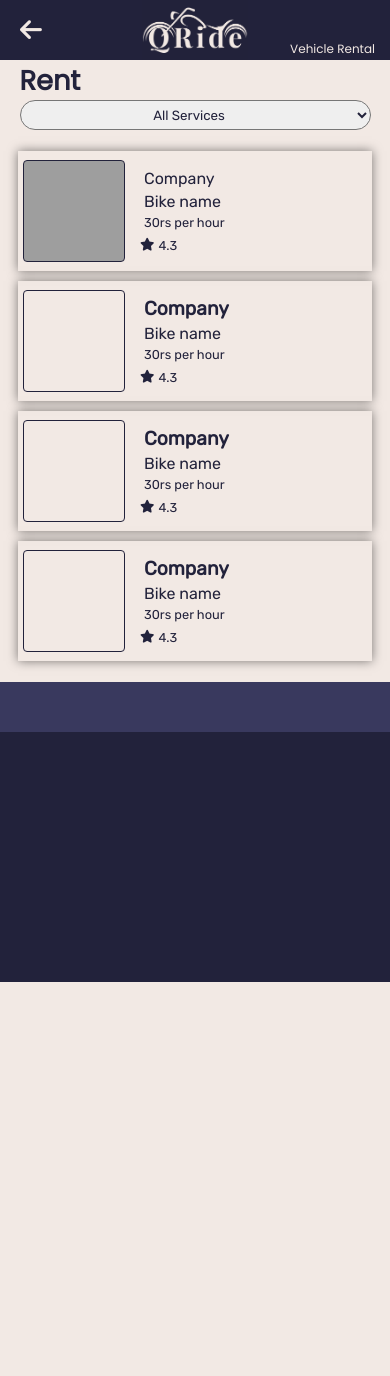
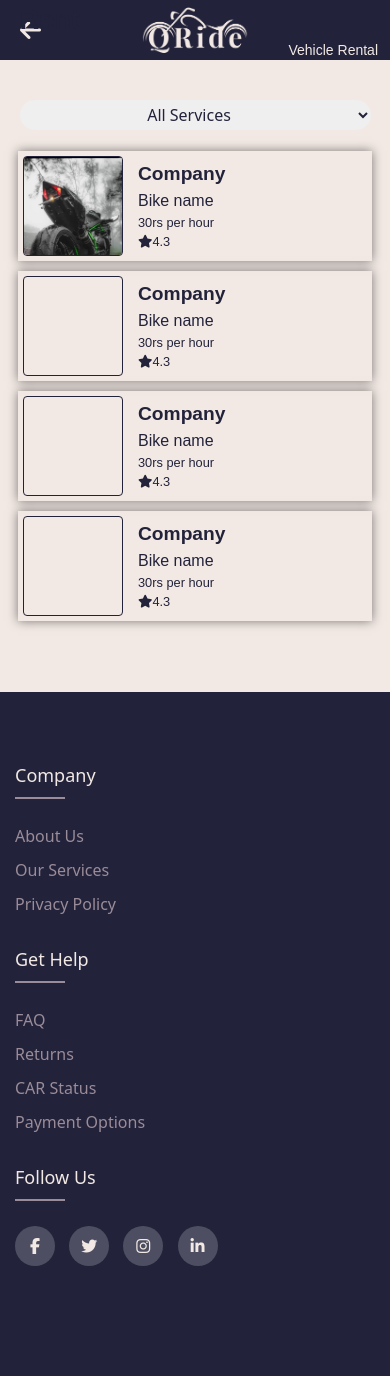
Before and after one commit to rasika2670/QRides, a PHP site: page /rent.html in a window 390 px wide. Before the commit the page ends 982 px from the top, so only its background shows below. Run offline with PHP 8.4, Linux system fonts and the light colour scheme; style sheets or scripts are compiled from the project's sources; grey boxes are pictures that could not be loaded.

Commit message:
added footer in rent.html .

```diff
--- a/common.css
+++ b/common.css
@@ -1,6 +1,6 @@
 *{
     margin: 0px;
-    color: #F2E9E4;
+    color: #22223b;
     font-family: 'Rubik', sans-serif;
 }
 
@@ -15,10 +15,6 @@
     align-items: center;
     justify-content: center;
     font-size: 2rem;
-}
-
-.QR{
-    font-weight: bold;
 }
 
 .vr
@@ -47,3 +43,86 @@
     height: 50px;
     background-color: #39395e;
 }
+
+    .container{
+        max-width: 1170px;
+        margin:auto;
+    }
+    .row{
+        display: flex;
+        flex-wrap: wrap;
+    }
+    ul{
+        list-style: none;
+    }
+    .footer{
+        background-color: #24262b;
+        padding: 70px 0;
+    }
+    .footer-col{
+    width: 25%;
+    padding: 0 15px;
+    }
+    .footer-col h4{
+        font-size: 18px;
+        color: #ffffff;
+        text-transform: capitalize;
+        margin-bottom: 35px;
+        font-weight: 500;
+        position: relative;
+    }
+    .footer-col h4::before{
+        content: '';
+        position: absolute;
+        left:0;
+        bottom: -10px;
+        background-color: #e91e63;
+        height: 2px;
+        box-sizing: border-box;
+        width: 50px;
+    }
+    .footer-col ul li:not(:last-child){
+        margin-bottom: 10px;
+    }
+    .footer-col ul li a{
+        font-size: 16px;
+        text-transform: capitalize;
+        color: #ffffff;
+        text-decoration: none;
+        font-weight: 300;
+        color: #bbbbbb;
+        display: block;
+        transition: all 0.3s ease;
+    }
+    .footer-col ul li a:hover{
+        color: #ffffff;
+        padding-left: 8px;
+    }
+    .footer-col .social-links a{
+        display: inline-block;
+        height: 40px;
+        width: 40px;
+        background-color: rgba(255,255,255,0.2);
+        margin:0 10px 10px 0;
+        text-align: center;
+        line-height: 40px;
+        border-radius: 50%;
+        color: #ffffff;
+        transition: all 0.5s ease;
+    }
+    .footer-col .social-links a:hover{
+        color: #24262b;
+        background-color: #ffffff;
+    }
+
+    @media(max-width: 767px){
+    .footer-col{
+        width: 50%;
+        margin-bottom: 30px;
+    }
+    }
+    @media(max-width: 574px){
+    .footer-col{
+        width: 100%;
+    }
+    }
--- a/product.css
+++ b/product.css
@@ -53,6 +53,7 @@
 
 #bookNowBtn{
     background-color: #22223b;
+    color: #F2E9E4;
     font-size: 1.3rem;
     margin: 1.5rem;
     position: relative;
--- a/rent.css
+++ b/rent.css
@@ -38,7 +38,8 @@
     display: flex;
     position: relative;
 }
-.info p{
+
+p{
     color: #22223b;
     font-family: 'Rubik', sans-serif;
     margin: 4px;
--- a/rent.html
+++ b/rent.html
@@ -5,26 +5,24 @@
     <meta name="viewport" content="width=device-width, initial-scale=1.0">
     <title>Rent</title>
     <link rel="stylesheet" href="rent.css">
-    <link rel="stylesheet" href="common.css">
-    <link rel="stylesheet" href="https://fonts.googleapis.com/css2?family=Playfair+Display&display=swap">
-    <link rel="stylesheet" href="https://fonts.googleapis.com/css2?family=Poppins&display=swap">
+    <link rel="stylesheet" href="main.css">
     <link rel="stylesheet" href="https://cdnjs.cloudflare.com/ajax/libs/font-awesome/6.5.1/css/all.min.css" integrity="sha512-DTOQO9RWCH3ppGqcWaEA1BIZOC6xxalwEsw9c2QQeAIftl+Vegovlnee1c9QX4TctnWMn13TZye+giMm8e2LwA==" crossorigin="anonymous" referrerpolicy="no-referrer" />
-    <link rel="stylesheet" href="https://fonts.googleapis.com/css2?family=Rubik&display=swap">
 </head>
 
-<body>
+<body class="flex flex-col gap-0 bg-Twhite text-white w-[100vw]">
     <header>
-        <div class="navbar">
-            <div class="back-icon">
-                <a href="home.html">
-                    <i class="fa-solid fa-arrow-left"></i>
+        <div class="bg-Bpurple h-[60px] flex items-center justify-center">
+            <div class="absolute left-5 text-2xl">
+                <a href="index.html">
+                    <i class="fa-solid fa-arrow-left" style="color: #f2e9e4;"></i>
                 </a>
             </div>
-            <img src="Images/logo.jpg" style="height: 60px;">
-            <p class="vr">Vehicle Rental</p>
+            <a href="index.html"><img src="Images/logo.jpg" style="height: 60px;"></a>
+            <p class="absolute right-2 text-sm top-10 pr-1 font-poppins text-Twhite">
+                Vehicle Rental
+            </p>
         </div>
     </header>
-
     <p class="rent">Rent</p>
     <div class="search">
         <select class="search-select">
@@ -34,9 +32,13 @@
 
     <div class="main">
         <div class="info">
-            <div class="img" style="background-image: url('blue\ bike.jpeg');"></div>
+            <div class="img overflow-hidden">
+                <a href="product.html">
+                    <img src="Images/bg.jpg" class="object-cover">
+                </a>
+            </div>
             <div class="content">
-                <p class="pop">Company</p>
+                <p class="company-name">Company</p>
                 <p class="bike-name">Bike name</p>
                 <p class="price" style="font-size: 0.8rem;">30rs per hour</p>
                 <div class="pr">
@@ -83,8 +85,127 @@
         </div>
     </div>
 
-    <footer>
-        <div class="foot"></div>
-    </footer>
+
+  <footer class="footer">
+    <div class="container">
+        <div class="row ">
+            <div class="footer-col ">
+                <h4>company</h4>
+                <ul>
+                    <li><a href="#">about us</a></li>
+                    <li><a href="#">our services</a></li>
+                    <li><a href="#">privacy policy</a></li>
+                </ul>
+            </div>
+            <div class="footer-col">
+                <h4>get help</h4>
+                <ul class="list-none">
+                    <li><a href="#">FAQ</a></li>
+                    <li><a href="#">returns</a></li>
+                    <li><a href="#">CAR status</a></li>
+                    <li><a href="#">payment options</a></li>
+                </ul>
+            </div>
+
+            <div class="footer-col">
+                <h4>follow us</h4>
+                <div class="social-links">
+                    <a href="#"><i class="fab fa-facebook-f"></i></a>
+                    <a href="#"><i class="fab fa-twitter"></i></a>
+                    <a href="#"><i class="fab fa-instagram"></i></a>
+                    <a href="#"><i class="fab fa-linkedin-in"></i></a>
+                </div>
+            </div>
+        </div>
+    </div>
+</footer>
+
+<style>
+
+    .container{
+        max-width: 1170px;
+        margin:auto;
+    }
+    .row{
+        display: flex;
+        flex-wrap: wrap;
+    }
+    ul{
+        list-style: none;
+    }
+    .footer{
+        background-color: #22223b;
+        padding: 70px 0;
+        margin-top: 50px;
+    }
+    .footer-col{
+    width: 25%;
+    padding: 0 15px;
+    }
+    .footer-col h4{
+        font-size: 18px;
+        color: #f2e9e4;
+        text-transform: capitalize;
+        margin-bottom: 35px;
+        font-weight: 500;
+        position: relative;
+    }
+    .footer-col h4::before{
+        content: '';
+        position: absolute;
+        left:0;
+        bottom: -10px;
+        background-color: #9a8c98;
+        height: 2px;
+        box-sizing: border-box;
+        width: 50px;
+    }
+    .footer-col ul li:not(:last-child){
+        margin-bottom: 10px;
+    }
+    .footer-col ul li a{
+        font-size: 16px;
+        text-transform: capitalize;
+        color: #f2e9e4;
+        text-decoration: none;
+        font-weight: 300;
+        color: #9a8c98;
+        display: block;
+        transition: all 0.3s ease;
+    }
+    .footer-col ul li a:hover{
+        color: #f2e9e4;
+        padding-left: 8px;
+    }
+    .footer-col .social-links a{
+        display: inline-block;
+        height: 40px;
+        width: 40px;
+        background-color: rgba(255,255,255,0.2);
+        margin:0 10px 10px 0;
+        text-align: center;
+        line-height: 40px;
+        border-radius: 50%;
+        color: #f2e9e4;
+        transition: all 0.5s ease;
+    }
+    .footer-col .social-links a:hover{
+        color: #24262b;
+        background-color: #f2e9e4;
+    }
+
+    @media(max-width: 767px){
+    .footer-col{
+        width: 50%;
+        margin-bottom: 30px;
+    }
+    }
+    @media(max-width: 574px){
+    .footer-col{
+        width: 100%;
+    }
+    }
+
+</style>
 </body>
 </html>
```
Also changed, not shown: index.html (+21 -12 lines), page4.html (+14 -9 lines), popup.js (deleted, +0 -27 lines), product.html (+37 -14 lines), tp.html (indentation only).
